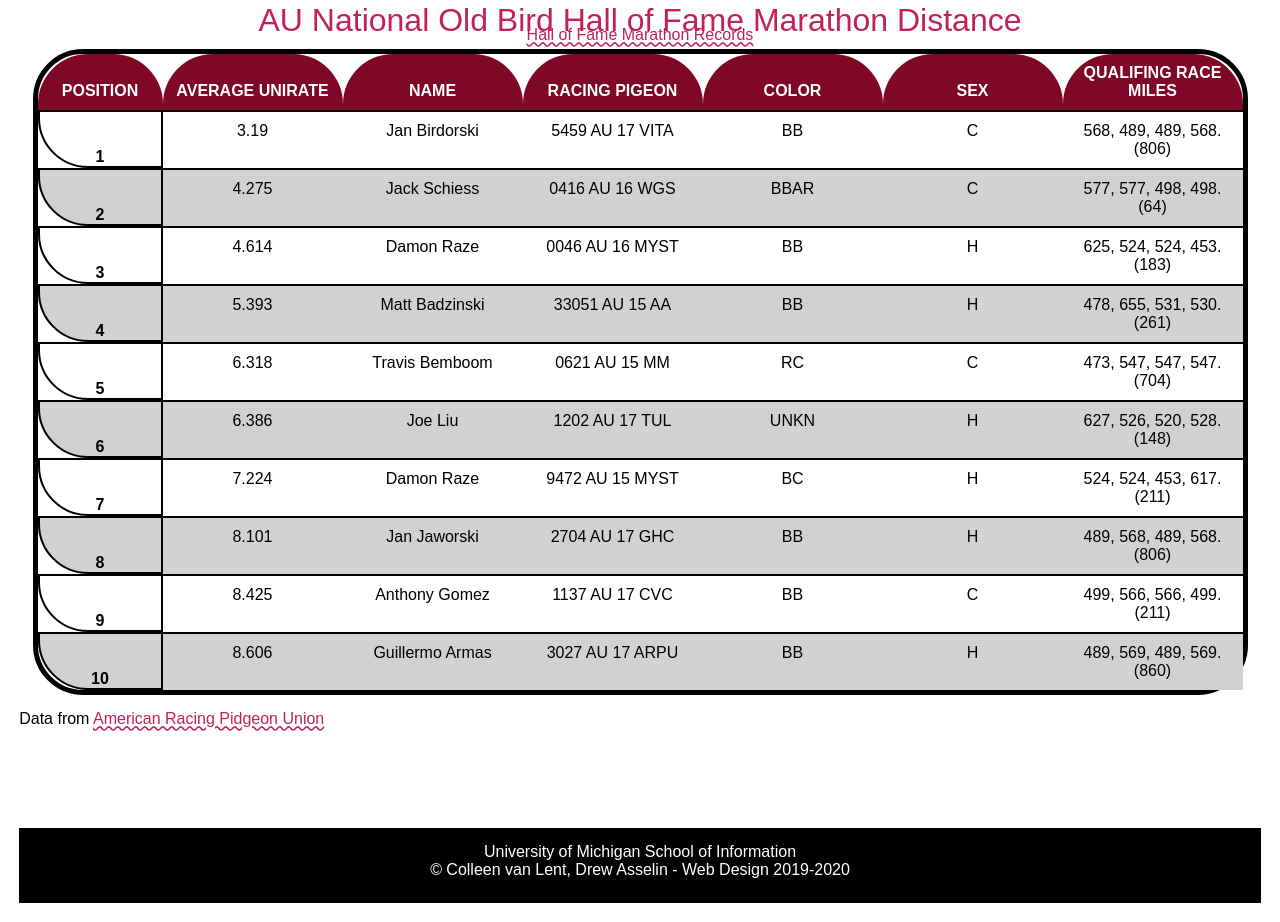
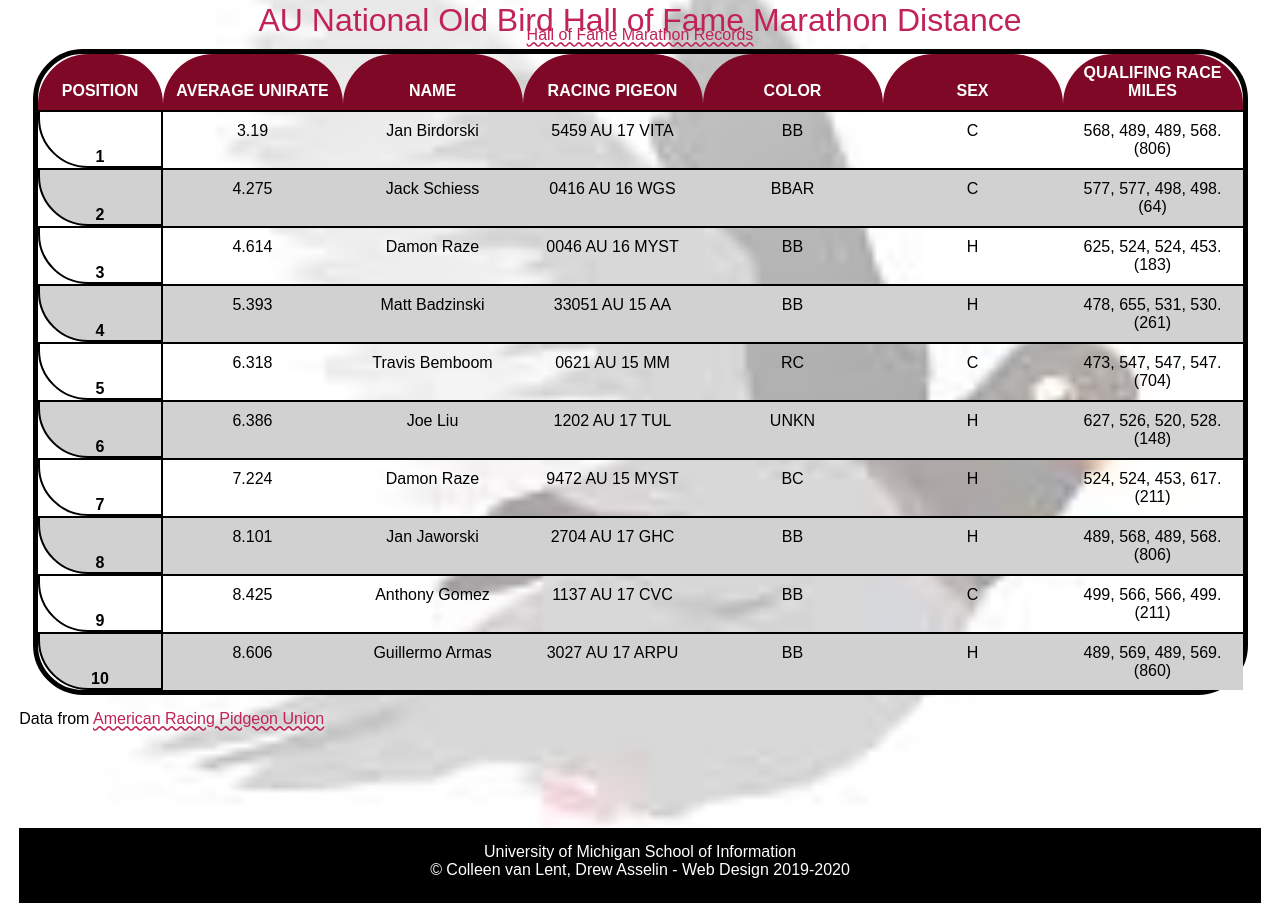
Before and after one commit to ianlucic/homework4-2021, a plain HTML site: page index.html in a window 1280 px wide. Drawn offline with Linux system fonts and the light colour scheme; a web font is replaced by a local one.

Commit message:
Add files via upload

```diff
--- a/css/style.css
+++ b/css/style.css
@@ -31,7 +31,8 @@ caption{
     font-family: 'Andika', sans-serif;
     font-size: 16px;
     margin: 1.2em;
-    background-image: url("images/pigeon-background.JPEG"), #DDDDDD ; /*FIX*/
+    background-image: url("../images/pigeon-background.JPEG"); /*FIX*/
+    background-color: #DDDDDD;
     background-repeat: no-repeat;
     background-size: cover;
     background-position: center;
@@ -119,6 +120,10 @@ a:active{
   text-decoration-style: wavy;
 }
 
+tr:nth-child(odd){
+  background-color: transparent;
+  }
+
 tr:nth-child(even){
   background-color: #D1D1D1;
 }
@@ -130,10 +135,6 @@ tr:hover{
 
 } */
 
- tr:nth-child(odd){
-background-color: transparent;
-}
-
 footer{
   width: 100%;
   background:#000000;
```
